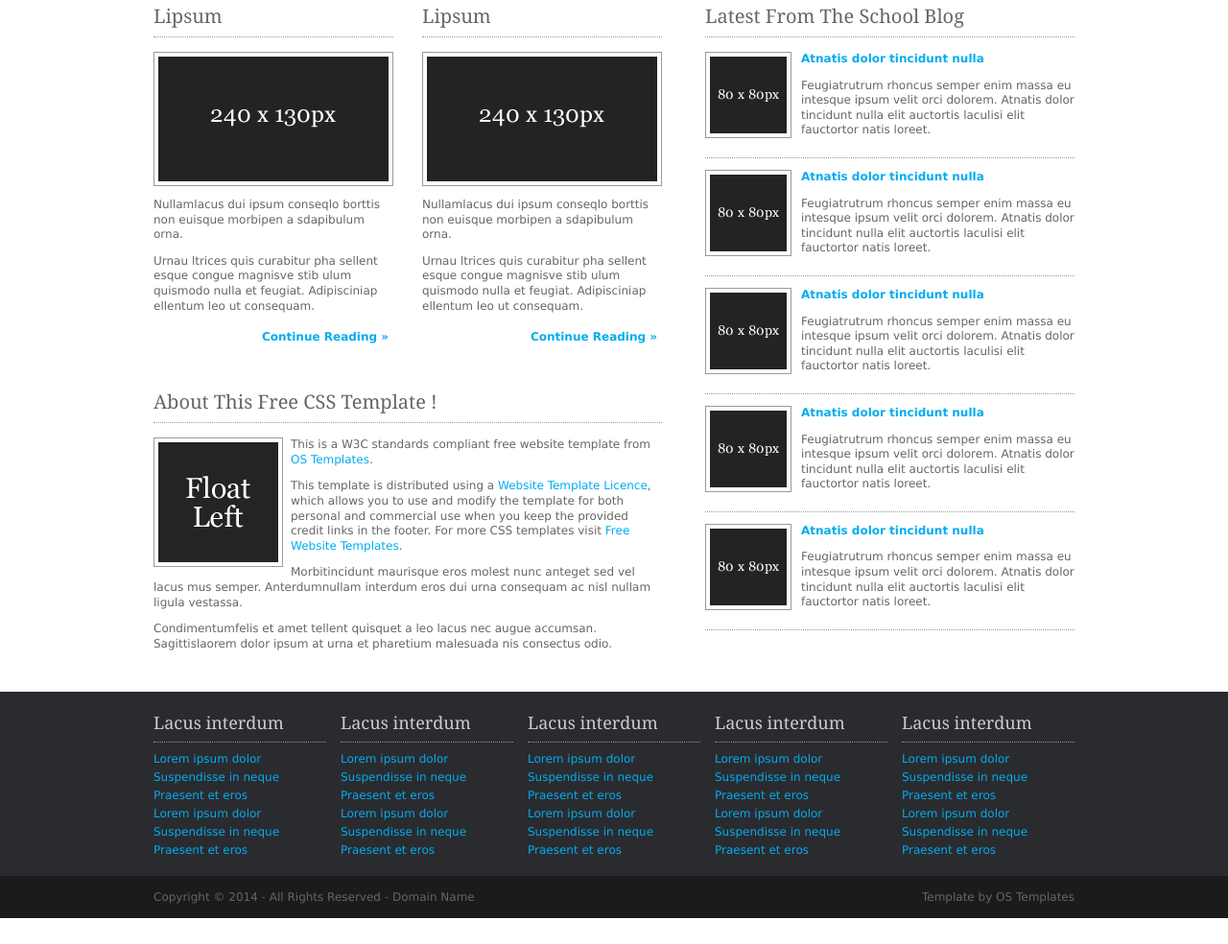
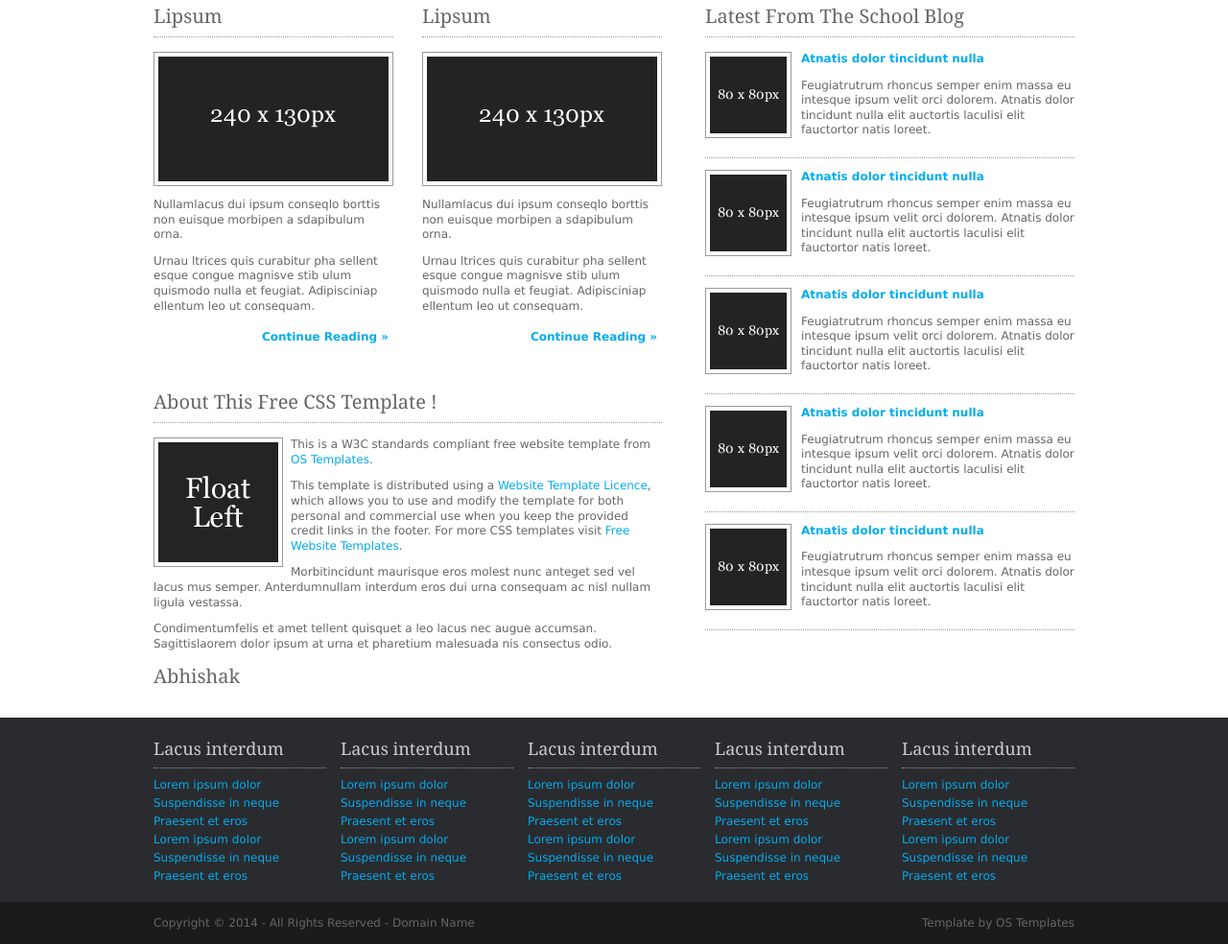
Before and after one commit to pk9807/Test, a plain HTML site: page index.html in a window 1280 px wide. Shown: the part 554-1538 px from the top of the page at 96% size. Before the commit the page ends 1511 px from the top, so only its background shows below. Drawn offline with Linux system fonts and the light colour scheme.

Commit message:
Update index.html

```diff
--- a/index.html
+++ b/index.html
@@ -216,6 +216,7 @@ $(function() {
       </ul>
     </div>
     <br class="clear" />
+      <h1>Abhishak</h1>
   </div>
 </div>
 <!-- ####################################################################################################### -->
```
